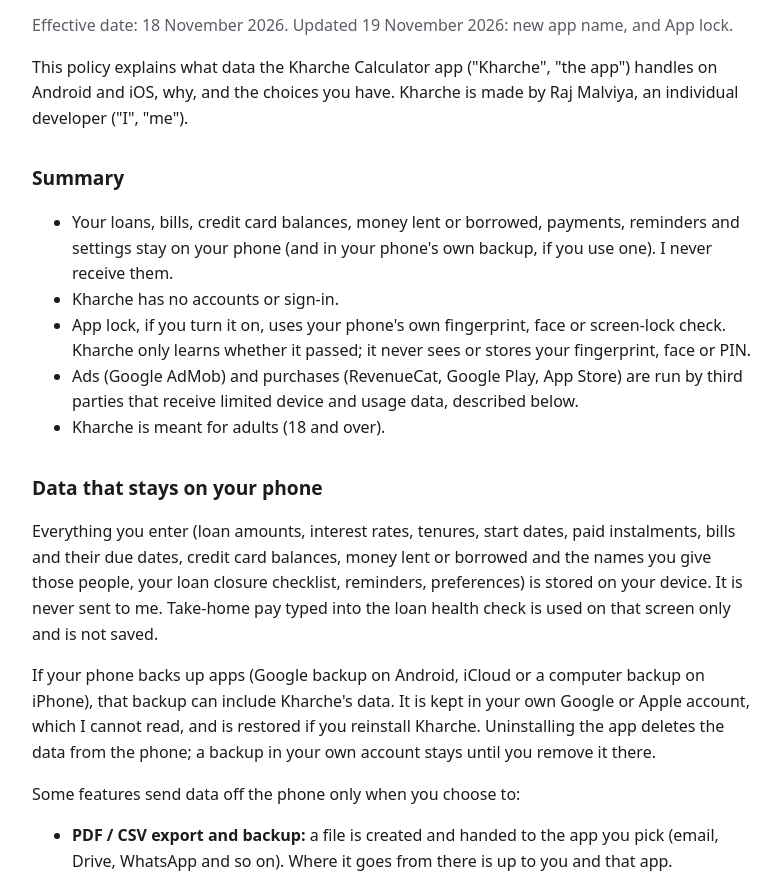
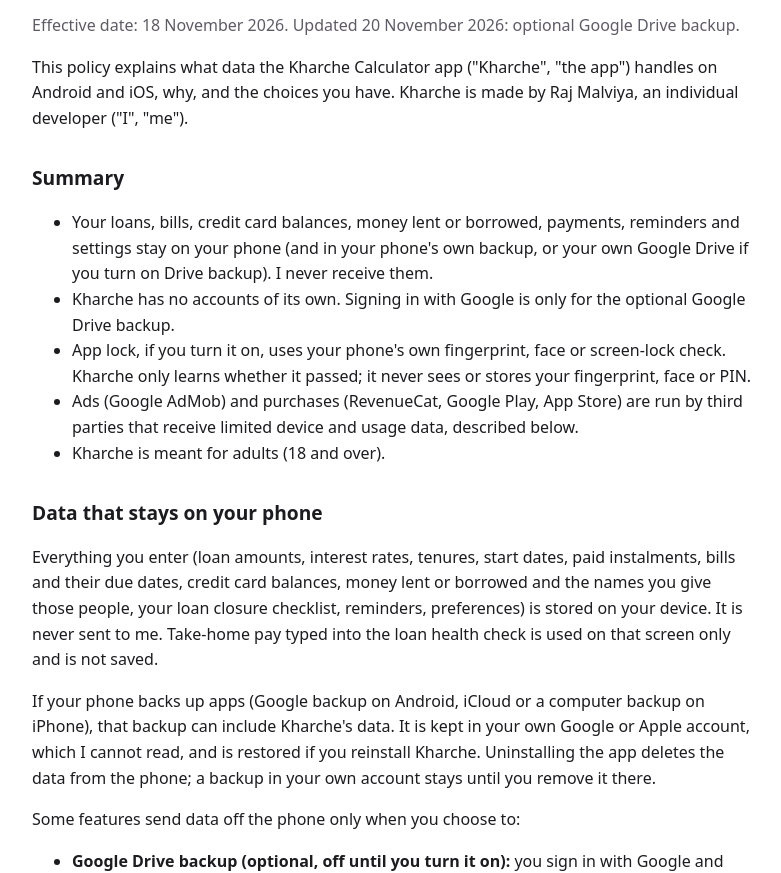
Before and after one commit to rajmalviya456/kharche, a plain HTML site: page privacy.html in a window 1280 px wide. Shown: the part 81-954 px from the top of the page, without its empty margins (248-1029 px from the left). Drawn offline with Linux system fonts and the light colour scheme.

Commit message:
Privacy: optional Google Drive backup

```diff
--- a/privacy.html
+++ b/privacy.html
@@ -41,7 +41,7 @@
 <body>
 <main>
 <h1>Kharche Calculator Privacy Policy</h1>
-<p class="muted">Effective date: 18 November 2026. Updated 19 November 2026: new app name, and App lock.</p>
+<p class="muted">Effective date: 18 November 2026. Updated 20 November 2026: optional Google Drive backup.</p>
 
 <p>This policy explains what data the Kharche Calculator app ("Kharche", "the app") handles
 on Android and iOS, why, and the choices you have. Kharche is made by
@@ -51,8 +51,10 @@ Raj Malviya, an individual developer ("I", "me").</p>
 <ul>
   <li>Your loans, bills, credit card balances, money lent or borrowed,
     payments, reminders and settings stay on your phone (and in your phone's
-    own backup, if you use one). I never receive them.</li>
-  <li>Kharche has no accounts or sign-in.</li>
+    own backup, or your own Google Drive if you turn on Drive backup). I
+    never receive them.</li>
+  <li>Kharche has no accounts of its own. Signing in with Google is only
+    for the optional Google Drive backup.</li>
   <li>App lock, if you turn it on, uses your phone's own fingerprint, face
     or screen-lock check. Kharche only learns whether it passed; it never
     sees or stores your fingerprint, face or PIN.</li>
@@ -76,6 +78,15 @@ restored if you reinstall Kharche. Uninstalling the app deletes the data from
 the phone; a backup in your own account stays until you remove it there.</p>
 <p>Some features send data off the phone only when you choose to:</p>
 <ul>
+  <li><strong>Google Drive backup (optional, off until you turn it on):</strong>
+    you sign in with Google and allow Kharche to use its own hidden app
+    folder in your Google Drive. A copy of your Kharche data is saved there
+    when you turn it on and about once a day after that, straight from your
+    phone to Google over an encrypted connection. Kharche can see only that
+    folder, not your other Drive files, and I never receive the copy or your
+    sign-in. Turning it off signs Kharche out; the last copy stays in your
+    Drive until you delete it (Google Drive › Settings › Manage apps ›
+    Kharche › Delete hidden app data).</li>
   <li><strong>PDF / CSV export and backup:</strong> a file is created and handed
     to the app you pick (email, Drive, WhatsApp and so on). Where it goes
     from there is up to you and that app.</li>
@@ -148,7 +159,9 @@ export.</p>
 <h2>Deleting your data</h2>
 <p>Data on your phone: uninstall the app, or clear its data in your phone's
 settings. Data in your phone's backup: delete it in your Google account
-(Android) or iCloud / computer backups (iPhone).</p>
+(Android) or iCloud / computer backups (iPhone). Data in Google Drive
+backup: in Google Drive, open Settings › Manage apps › Kharche › Delete
+hidden app data.</p>
 <p>Purchase data held by RevenueCat: email me at <a href="mailto:raj.malviya456@gmail.com">raj.malviya456@gmail.com</a> with your
 Google Play order number (starts with <code>GPA.</code>) or App Store
 receipt, and I will delete the matching RevenueCat record and confirm by
@@ -160,7 +173,8 @@ above and Google's own tools at
 
 <h2>Retention</h2>
 <p>I do not store your data on any server of my own. Your phone's backup is
-kept by Google or Apple in your own account. RevenueCat keeps
+kept by Google or Apple in your own account, and a Google Drive backup in
+your own Drive, until you delete them. RevenueCat keeps
 purchase records for as long as needed to provide Premium and meet legal
 and accounting duties, or until you ask me to delete them. Google keeps
 advertising data according to its own policies.</p>
```
